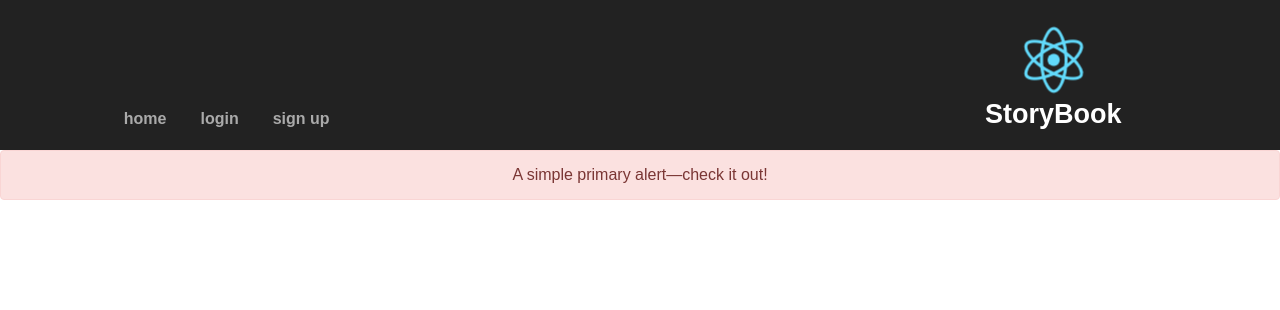
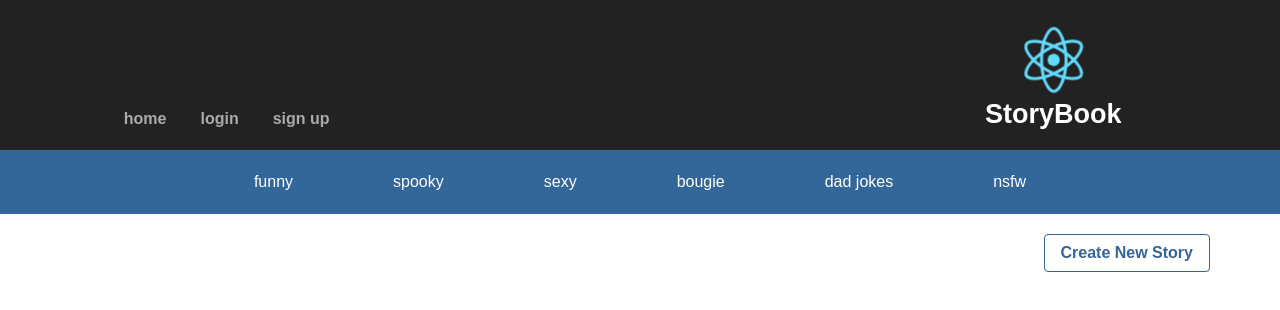
Before and after one commit to asmook/CAL, a React (Create React App) app in the folder client/: page /forum in a window 1280 px wide. Shown: the top 310 px of the page. Built offline with nearby package versions, Linux system fonts and the light colour scheme; no server answers; a web font is replaced by a local one.

Commit message:
forum page

```diff
--- a/client/public/index.html
+++ b/client/public/index.html
@@ -8,6 +8,7 @@
   <link rel="manifest" href="%PUBLIC_URL%/manifest.json">
   <link rel="shortcut icon" href="%PUBLIC_URL%/favicon.ico">
   <link rel="stylesheet" href="https://cdnjs.cloudflare.com/ajax/libs/bootswatch/4.0.0/journal/bootstrap.min.css" />
+  <link rel="stylesheet" href="style.css" />
   <title>React Reading List</title>
 </head>
 
--- /dev/null
+++ b/client/public/style.css
@@ -0,0 +1,24 @@
+.genres {
+    background: #369;
+    text-align: center;
+}
+
+.genres ul {
+    list-style-type: none;
+    margin: 0;
+    padding: 0;
+}
+
+.genres li {
+    display: inline-block;
+    padding: 20px 50px
+}
+
+.genres li a {
+    color: white;
+}
+
+.createNew {
+    margin-top: 20px;
+    width: 100%;
+}
--- a/client/src/components/forum.js
+++ b/client/src/components/forum.js
@@ -1,9 +1,27 @@
-import React from 'react';
+import React, { Fragment } from 'react';
 
 const Forum = () => (
-<div class="alert alert-primary" role="alert">
-  A simple primary alert—check it out!
-</div>
+    <Fragment>
+        <div class="genres">
+            <ul>
+                <li><a href="#">funny</a></li>
+                <li><a href="#">spooky</a></li>
+                <li><a href="#">sexy</a></li>
+                <li><a href="#">bougie</a></li>
+                <li><a href="#">dad jokes</a></li>
+                <li><a href="#">nsfw</a></li>
+            </ul>
+        </div>
+        <div className="container">
+            <div className="row">
+                <div className="createNew float-right">
+					 <button type="button" className="btn btn-outline-info float-right">Create New Story</button>
+                </div>
+                <div className = "posts">
+                </div>
+            </div>
+        </div>
+    </Fragment>
 )
 
 export default Forum;
```
